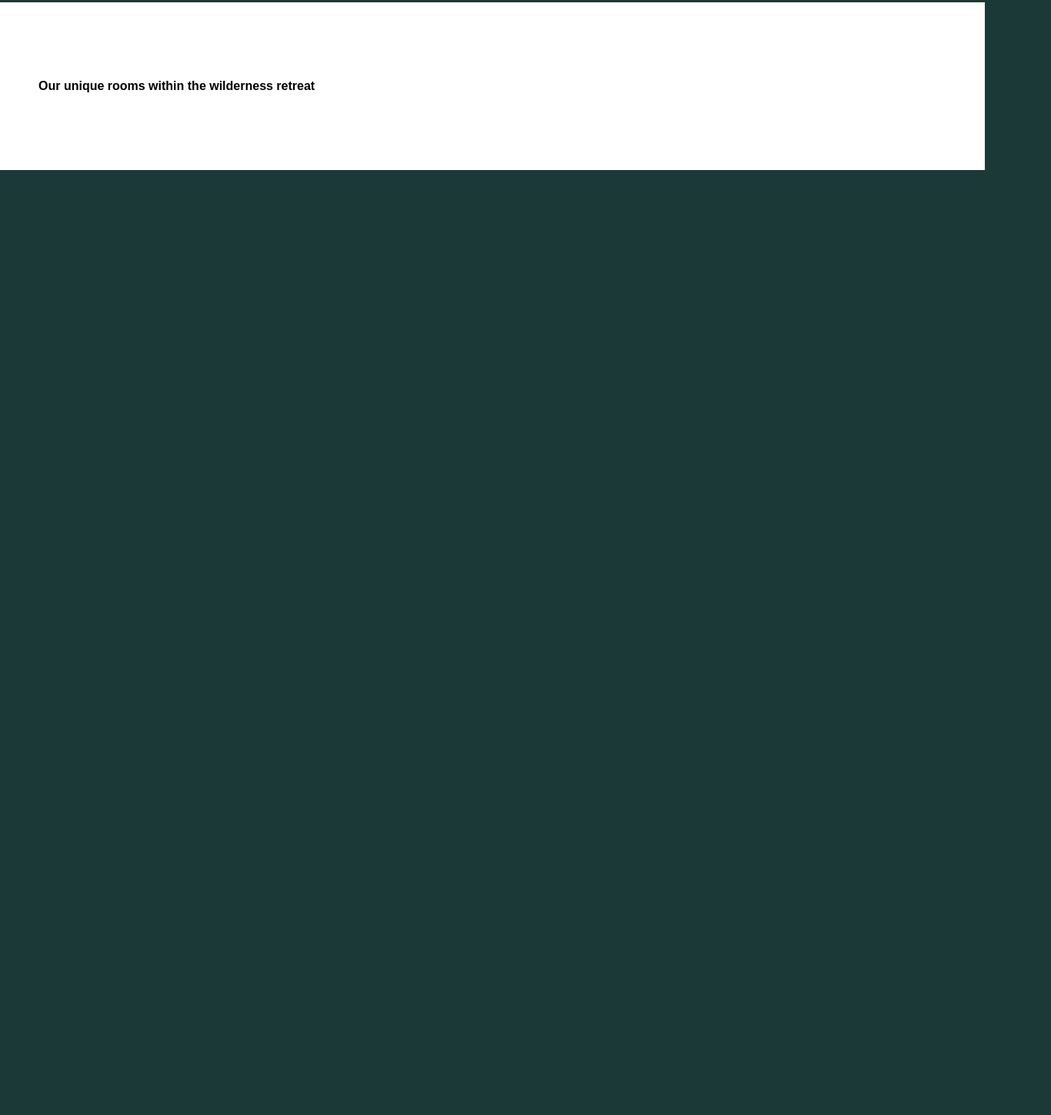
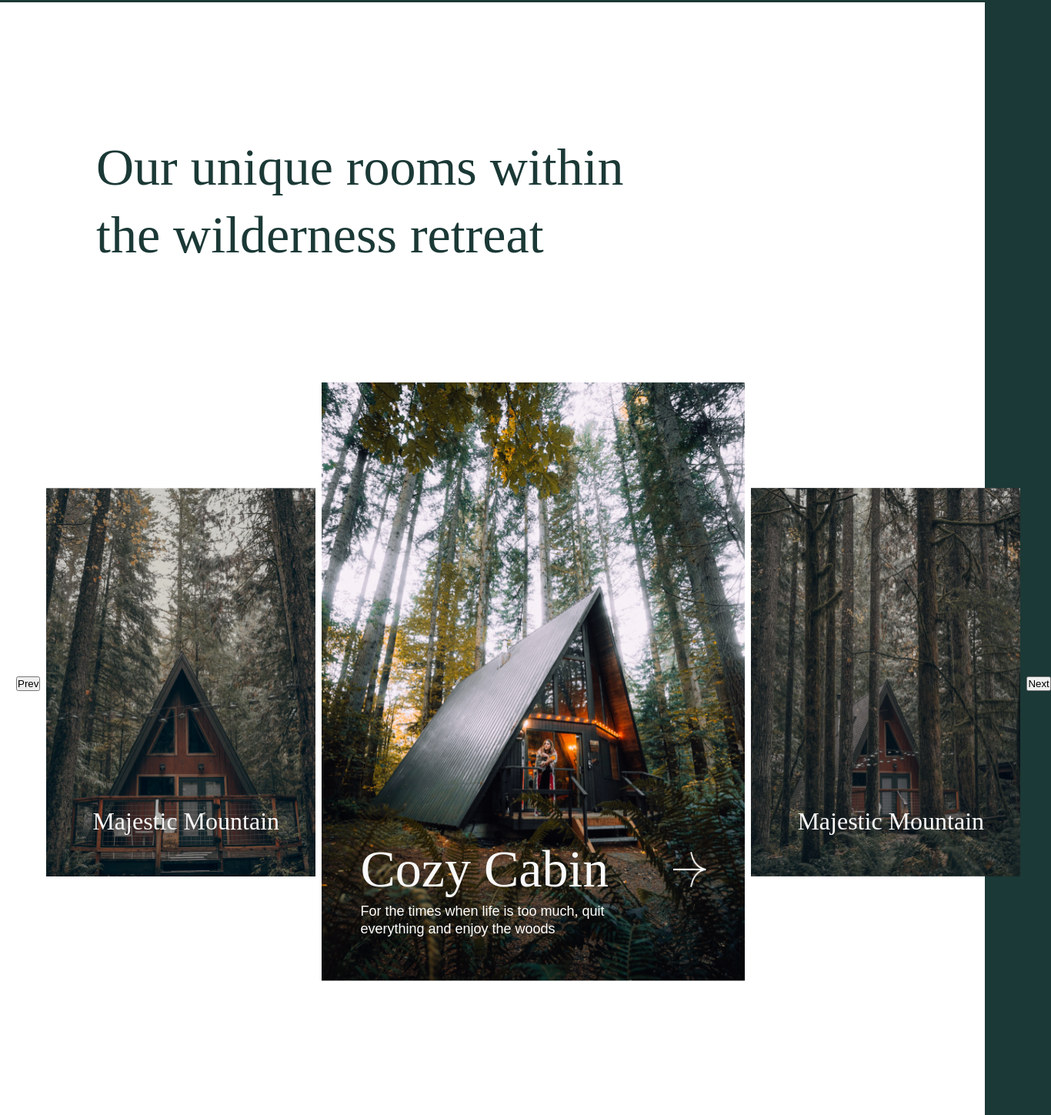
Before and after one commit to mdarmanbd/Home-page, a plain HTML site: page index.html in a window 1280 px wide. Shown: the part 4174-5623 px from the top of the page at 77% size, 1366 px wide, since content can reach past the window. Before the commit the page ends 4395 px from the top, so only its background shows below. Drawn offline with Linux system fonts and the light colour scheme; a web font is replaced by a local one.

Commit message:
complete the slider section

```diff
--- a/asset/css/styleSheet.css
+++ b/asset/css/styleSheet.css
@@ -445,7 +445,6 @@ header {
 .about-contain p {
    position: relative;
    z-index: 2;
-   /* left: 178px; */
    max-width: 1000px;
    margin: auto;
    font-family: 'Boska', serif;
@@ -462,8 +461,112 @@ header {
    color: #678784;
 }
 
-.slider{
-   position: inherit;
+/* slider-section  css*/
+
+
+.slider-section {
    background-color: white;
-   padding: 100px 0 100px 50px;
+   padding-top: 170px;
+   padding-bottom: 170px;
 }
+
+.slider-section h4 {
+   font-family: 'Boska', serif;
+   font-weight: 400;
+   font-size: 68px;
+   line-height: 88px;
+   max-width: 884px;
+   color: #1B3936;
+   padding-left: 125px;
+}
+
+
+.slider-section .slider-1 {
+   padding: 148px 21px 0px 21px;
+}
+.slider-1 .slider {
+   width: 100%;
+   display: flex;
+   align-items: center;
+   gap: 8px;
+}
+.slider .first-slide, .middel-slide, .last-slide {
+   position: relative;
+   z-index: 1;
+}
+
+.slider .first-slide  p {
+   position: absolute;
+   bottom: 55px;
+   left: 60px;
+   font-family: 'Boska', serif;
+   font-weight: 400;
+   font-size: 32px;
+   line-height: 41px;
+   text-align: justify;
+   color: #F9F9F9;
+   z-index: 2;
+}
+
+.slider .middel-slide .middel-slide-content {
+   display: flex;
+   align-items: center;
+   justify-content: space-between;
+}
+
+.middel-slide .middel-slide-content img {
+   cursor: pointer;
+}
+.middel-slide .middel-slide-content h2 {
+   font-family: 'Boska', serif;
+   font-weight: 500;
+   font-size: 68px;
+   line-height: 88px;
+   color: #F9F9F9;
+}
+.middel-slide .content-position {
+   position: absolute;
+   bottom: 60px;
+   left: 50px;
+   right: 50px;
+   z-index: 2;
+}
+.middel-slide p {
+   font-family: 'Switzer', sans-serif;
+   font-weight: 400;
+   font-size: 18px;
+   line-height: 23px;
+   color: #fff;
+   max-width: 380px;
+}
+
+
+.slider .last-slide p {
+   position: absolute;
+   bottom: 55px;
+   left: 60px;
+   font-family: 'Boska', serif;
+   font-weight: 400;
+   font-size: 32px;
+   line-height: 41px;
+   text-align: justify;
+   color: #F9F9F9;
+   z-index: 2;
+}
+
+
+#prevSlide {
+   width: 350px;
+   height: 505px;
+
+}
+
+#activeSlide {
+   width: 550px;
+   height: 778px;
+}
+
+#nextSlide {
+   width: 350px;
+   height: 505px;
+}
--- a/asset/js/index.js
+++ b/asset/js/index.js
@@ -22,7 +22,7 @@ let prevBtn = document.getElementById('prevBtn');
 let nextBtn = document.getElementById('nextBtn');
 
 let sliderImages = [
-    "img-1.jpg", "img-2.png", "img-3.png", "img-4.png", "img-5.png"
+    "Image-1.png", "Image-2.png", "Image-3.png", "Image-4.png", "Image-5.png", "Image-6.png"
 ];
 
 
--- a/index.html
+++ b/index.html
@@ -171,12 +171,47 @@
         </section>
         <!---about section end--->
 
-        <div class="slider">
+        <!--- slider section start --->
+        <div class="slider-section">
             <h4>
                 Our unique rooms within the wilderness retreat
             </h4>
+            <div class="slider-1">
+               <div class="slider">
+                    <button id="prevBtn" class="hidden" onclick="prev()">Prev</button>
+                    <div class="first-slide">
+                        <img id="prevSlide" class="slide-item prev" src="/asset/images/sliders/Image-1.png" alt="Slider image 1">
+                        <p>
+                            Majestic Mountain
+                        </p>
+                    </div>
+                    <div class="middel-slide">
+                        <img id="activeSlide" class="slide-item active" src="/asset/sliders/Image-2.png" alt="Slider image 2">
+                        <div class="content-position">
+                            <div class="middel-slide-content">
+                                <h2>
+                                    Cozy Cabin
+                                </h2>
+                                <img width="43px" height="47px" src="asset/images/sliders/right-arrow.png">
+                            </div>
+                            <p>
+                                For the times when life is too much, quit everything and enjoy the woods
+                            </p>
+                        </div>
+                    </div>
+                    <div class="last-slide">
+                        <img id="nextSlide" class="slide-item next" src="/asset/images/sliders/Image-3.png" alt="Slider image 3">
+                        <p>
+                            Majestic Mountain
+                        </p>
+                    </div>
+
+                    <button id="nextBtn" onclick="next()">Next</button>
+               </div>
+            </div>
         </div>
 
+         <!--- slider section end ---->
 
 
         <!-- <div class="slider-1">
```
Also changed, not shown: asset/images/sliders/Image-1.png (added), asset/images/sliders/Image-2.png (added), asset/images/sliders/Image-3.png (added), asset/images/sliders/Image-4.png (added), asset/images/sliders/Image-5.png (added), asset/images/sliders/Image-6.png (added), asset/images/sliders/img-1.jpg (deleted), asset/images/sliders/img-2.png (deleted), asset/images/sliders/img-3.png (deleted), asset/images/sliders/img-4.png (deleted), asset/images/sliders/img-5.png (deleted), asset/images/sliders/right-arrow.png (added).
